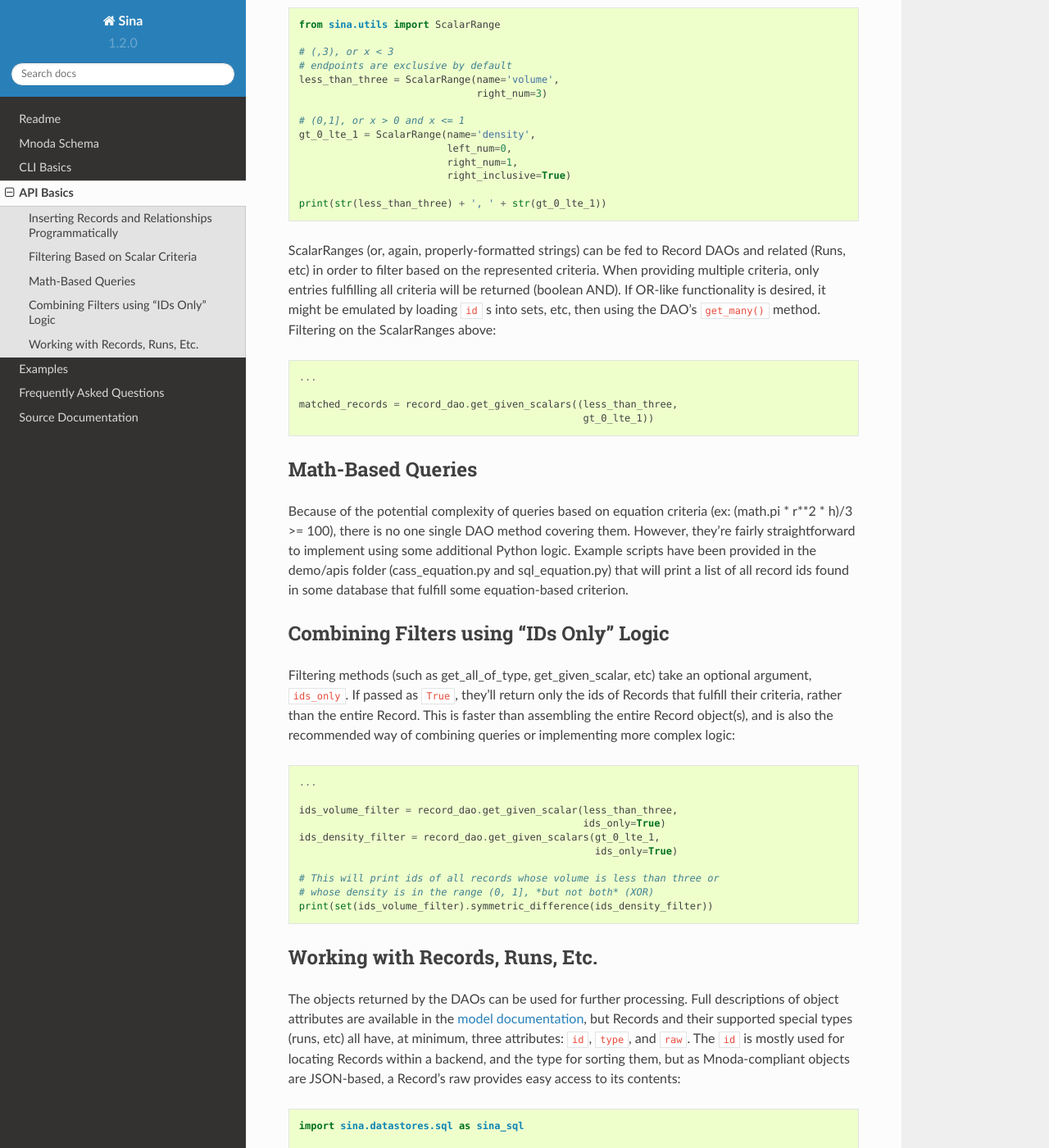
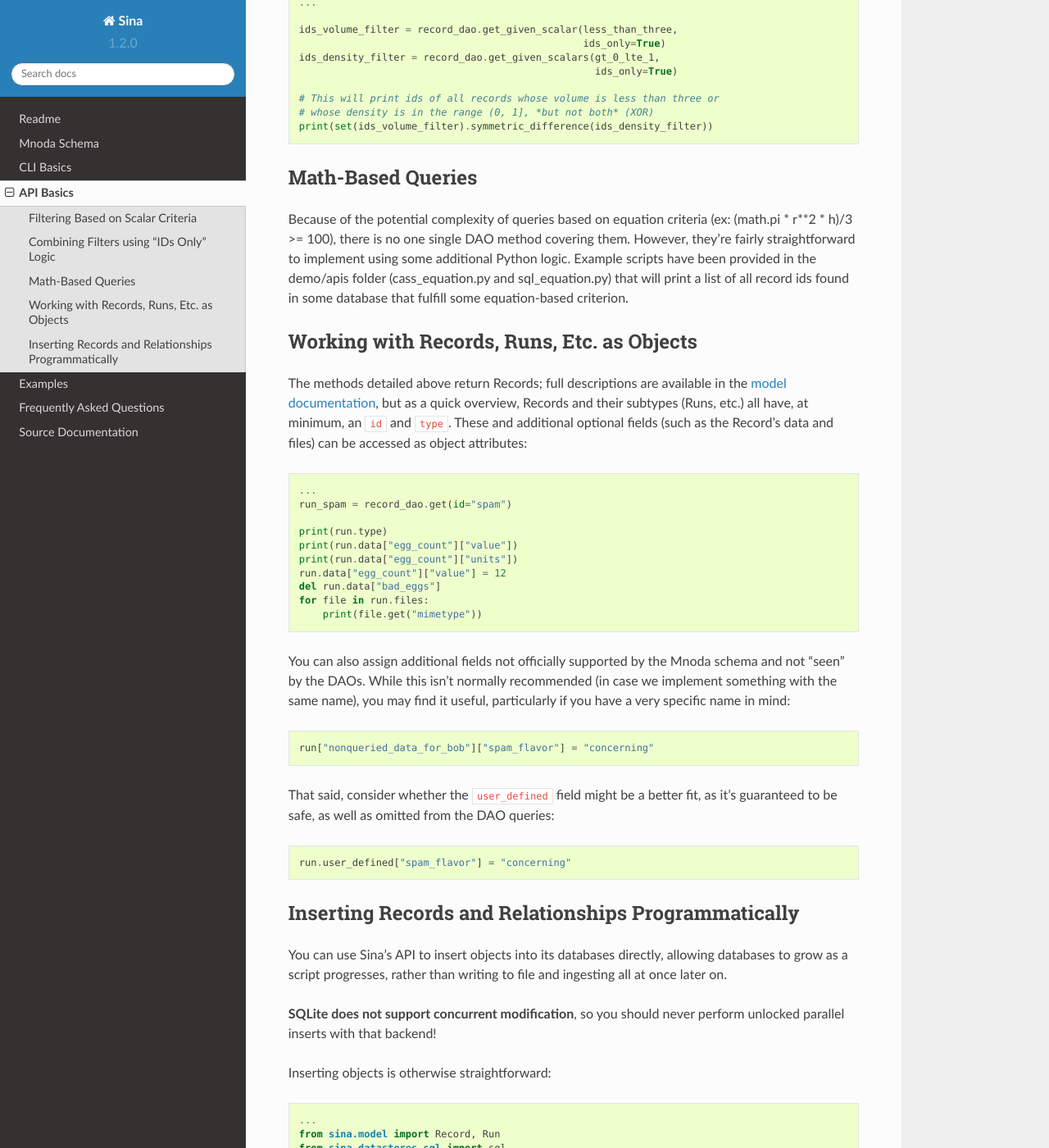
Before and after one commit to LLNL/Sina, a Sphinx documentation site: the page built from docs/source/api_basics.rst, in a window 1280 px wide and 1400 px high, scrolled down 2130 px. Shown: the whole window at 82% size. Built offline with Sphinx 7.4.7 and the Read the Docs theme 2.0.0, drawn with Linux system fonts in a browser that asks for light colours; pages that are not in the unit, such as notebooks, are missing from menus; some of the changed text lies outside the part shown.

Commit message:
SIBO-478: Add documentation for accessing data as dict

```diff
--- a/docs/source/api_basics.rst
+++ b/docs/source/api_basics.rst
@@ -1,25 +1,23 @@
+.. _api-basics:
+
 API Basics
 ==========
 
 The Sina API is organized around Records and Relationships. A Record is
 a piece of data conforming to the Mnoda JSON schema. It typically represents
-something like a run, msub, or experiment. For examples, please see the
-`Confluence page <https://lc.llnl.gov/confluence/display/SIBO/Mnoda/>`_.
+something like a run, msub, or experiment (for examples, please see
+the :ref:`mnoda`). Relationships (also documented in the schema) represent
+the links between Records, such as which msub submitted which job.
 
-While a Record can represent anything, there are specific types of Records
-(such as Runs) that support special, additional queries. Any Record with a
-:code:`type` equal to one of these types will be sorted somewhat differently
-to allow for these special queries. To see what special types are available, please see the
-`DAO documentation <generated_docs/sina.dao.html>`__
-
-
-A Relationship is a triple of subject, predicate, and object, describing how
-Records are related. For example, experiment_1 (subject) contains (predicate) run_24 (object).
-
+While a Record can represent anything, there are special types of Records,
+such as runs, that support additional queries. Any Record with a :code:`type`
+equal to the name of a special type will be sorted somewhat differently
+to allow for these queries. To see what types are available, please see the
+`Model documentation <generated_docs/sina.model.html>`__
 
 The API itself makes use of DAOs to streamline accessing data independently
 of the backend. There's one "factory" object per supported backend, and this
-factory can be used to create the DAOs used to interact with Records, specific
+factory can be used to create the DAOs used to interact with Records, special
 Record types, and Relationships. For a simple demonstration::
 
   import sina.datastores.sql as sina_sql
@@ -28,13 +26,12 @@ Record types, and Relationships. For a simple demonstration::
   record_dao = factory.createRecordDAO()
   all_sruns = record_dao.get_all_of_type("srun")
 
-This would set all_sruns to a list of all the records contained in
+This would set :code:`all_sruns` to a list of all the records contained in
 :code:`somefile.sqlite` with :code:`"type": "srun"`. The DAOs and factories
 provide a layer of abstraction that allows you to easily pass information
 between supported backends::
 
   ...
-  all_sruns = record_dao.get_all_of_type("srun")
 
   import sina.datastores.cass as sina_cass
 
@@ -47,62 +44,25 @@ records from :code:`somefile.sqlite` (assuming that :code:`sruns_only` was previ
 empty). Of course, this can also be used for passing between backends of
 the same type, such as creating a new sqlite file containing a subset of a
 larger one, ex: all the records with :code:`"type": "run"` with a scalar "volume" greater
-than 400. For examples of all the filters present, please see the
+than 400.
+
+The remainder of this page will detail the basics of using these DAOs to
+interact with Records and Relationships. It only covers a subset; for
+documentation of all the methods available to each DAO, please see the
 `DAO documentation <generated_docs/sina.dao.html>`__.
-
-
-Inserting Records and Relationships Programmatically
-~~~~~~~~~~~~~~~~~~~~~~~~~~~~~~~~~~~~~~~~~~~~~~~~~~~~
-
-You can use Sina's API to insert objects into its databases directly, allowing
-databases to grow as a script progresses, rather than writing to file and
-ingesting all at once later on.
-
-**SQLite does not support concurrent modification**, so you should never
-perform parallel inserts with that backend!
-
-Inserting objects is otherwise straightforward::
-
-  ...
-  from sina.model import Record, Run
-  from sina.datastores.sql import sql
-
-  factory = sql.DAOFactory(db_path='path_to_sqlite_file')
-
-  my_record = Record(id="some_id",
-                     type="some_type",
-                     data=[{"name":"foo", "value": 12}],
-                     files=[{"uri":"bar/baz.qux", "tags":["output"]}])
-
-  my_other_record = Record("another_id", "some_type")
-  record_dao = factory.createRecordDAO()
-  record_dao.insert_many([my_record, my_other_record])
-
-  my_run = Run(id="some_run_id",
-               application="some_application",
-               user="John Doe",
-               data=[{"name":"oof", "value": 21}],
-               files=[{"uri":"bar/baz.qux"}])
-
-  run_dao = factory.createRunDAO()
-  run_dao.insert(my_run)
-
-Note that the (sub)type of Record is important--use the right constructor and
-DAO or, if you won't know the type in advance, consider using the CLI
-importer.
 
 
 Filtering Based on Scalar Criteria
 ~~~~~~~~~~~~~~~~~~~~~~~~~~~~~~~~~~
 
-Records can also be selected based on the scalars they contain. A Record "contains"
-a scalar if the scalar is both named in its data list and assigned a numerical value.
-For example, :code:`"data": ["volume":1.2]` describes a scalar.
-:code:`"data": ["version":"1.2"]` does not. Scalar criteria can be described
-using either strings (see the `CLI query examples <cli_examples.html#query>`__)
+Records can be selected based on the scalar data they contain. Anything in a
+Record's data dictionary (ex: :code:`my_rec.data["volume"]`) with a numeric value
+is a scalar. If the value of volume is 1.2, it's a scalar; if it's "1.2", it
+isn't. Scalar criteria can be described using either strings
+(see the `CLI query examples <cli_examples.html#query>`__)
 or ScalarRanges, which are provided/documented in
 `sina.utils <generated_docs/sina.utils.html>`__. In short, a ScalarRange represents
-a basic mathematical interval, such as (0,1] or (,3), with two endpoints and
+an interval, such as (0,1] or (,3), with two endpoints and
 inclusive/exclusive designators for each. Infinite endpoints are indicated by
 leaving the endpoint unspecified, or equivalently specifying it as None.::
 
@@ -124,26 +84,13 @@ leaving the endpoint unspecified, or equivalently specifying it as None.::
 ScalarRanges (or, again, properly-formatted strings) can be fed to Record DAOs
 and related (Runs, etc) in order to filter based on the represented criteria.
 When providing multiple criteria, only entries fulfilling all criteria will be
-returned (boolean AND). If OR-like functionality is desired, it might be
-emulated by loading :code:`id` s into sets, etc, then using the DAO's
-:code:`get_many()` method. Filtering on the ScalarRanges above::
+returned (boolean AND). If OR-like functionality is desired, see the next
+section. Filtering on the ScalarRanges above::
 
   ...
 
   matched_records = record_dao.get_given_scalars((less_than_three,
                                                   gt_0_lte_1))
-
-
-Math-Based Queries
-~~~~~~~~~~~~~~~~~~
-
-Because of the potential complexity of queries based on equation criteria
-(ex: (math.pi * r**2 * h)/3 >= 100), there is no one single DAO
-method covering them. However, they're fairly straightforward to implement
-using some additional Python logic. Example scripts have been provided in the
-demo/apis folder (cass_equation.py and sql_equation.py) that will print a
-list of all record ids found in some database that fulfill some equation-based
-criterion.
 
 
 Combining Filters using "IDs Only" Logic
@@ -167,45 +114,92 @@ the recommended way of combining queries or implementing more complex logic::
   print(set(ids_volume_filter).symmetric_difference(ids_density_filter))
 
 
-Working with Records, Runs, Etc.
-~~~~~~~~~~~~~~~~~~~~~~~~~~~~~~~~
+Math-Based Queries
+~~~~~~~~~~~~~~~~~~
 
-The objects returned by the DAOs can be used for further processing. Full
-descriptions of object attributes are available in the
-`model documentation <generated_docs/sina.model.html>`__, but Records and their
-supported special types (runs, etc) all have, at minimum, three attributes:
-:code:`id`, :code:`type`, and :code:`raw`. The :code:`id` is mostly used for
-locating Records within a backend, and the type for sorting them, but as
-Mnoda-compliant objects are JSON-based, a Record's raw provides easy access
-to its contents::
+Because of the potential complexity of queries based on equation criteria
+(ex: (math.pi * r**2 * h)/3 >= 100), there is no one single DAO
+method covering them. However, they're fairly straightforward to implement
+using some additional Python logic. Example scripts have been provided in the
+demo/apis folder (cass_equation.py and sql_equation.py) that will print a
+list of all record ids found in some database that fulfill some equation-based
+criterion.
 
-  import sina.datastores.sql as sina_sql
 
-  # First, we get all Records associated with a document of interest
-  factory = sina_sql.DAOFactory(db_path="somefile.sqlite")
+Working with Records, Runs, Etc. as Objects
+~~~~~~~~~~~~~~~~~~~~~~~~~~~~~~~~~~~~~~~~~~~
+
+The methods detailed above return Records; full descriptions are available in
+the `model documentation <generated_docs/sina.model.html>`__, but
+as a quick overview, Records and their subtypes (Runs, etc.) all
+have, at minimum, an :code:`id` and :code:`type`. These and
+additional optional fields (such as the Record's data and files) can be
+accessed as object attributes::
+
+ ...
+ run_spam = record_dao.get(id="spam")
+
+ print(run.type)
+ print(run.data["egg_count"]["value"])
+ print(run.data["egg_count"]["units"])
+ run.data["egg_count"]["value"] = 12
+ del run.data["bad_eggs"]
+ for file in run.files:
+     print(file.get("mimetype"))
+
+You can also assign additional fields not officially supported by the Mnoda
+schema and not "seen" by the DAOs. While this isn't normally recommended (in
+case we implement something with the same name), you may find it useful,
+particularly if you have a very specific name in mind::
+
+ run["nonqueried_data_for_bob"]["spam_flavor"] = "concerning"
+
+That said, consider whether the :code:`user_defined` field might be a better fit,
+as it's guaranteed to be safe, as well as omitted from the DAO queries::
+
+ run.user_defined["spam_flavor"] = "concerning"
+
+
+Inserting Records and Relationships Programmatically
+~~~~~~~~~~~~~~~~~~~~~~~~~~~~~~~~~~~~~~~~~~~~~~~~~~~~
+
+You can use Sina's API to insert objects into its databases directly, allowing
+databases to grow as a script progresses, rather than writing to file and
+ingesting all at once later on.
+
+**SQLite does not support concurrent modification**, so you should never
+perform unlocked parallel inserts with that backend!
+
+Inserting objects is otherwise straightforward::
+
+  ...
+  from sina.model import Record, Run
+  from sina.datastores.sql import sql
+
+  factory = sql.DAOFactory(db_path='path_to_sqlite_file')
+
+  start_val = 12
+  my_record = Record(id="some_id",
+                     type="some_type",
+                     data={"start_val": {"value": start_val}},
+                     files=[{"uri": "bar/baz.qux", "tags": ["output"]}])
+
+  my_record.data["return_time"] = {"value": my_func(start_val),
+                                   "units": "ms"}
+
+  my_other_record = Record("another_id", "some_type")
   record_dao = factory.createRecordDAO()
-  doc_records = record_dao.get_given_document_uri("results/final_graph.%")
+  record_dao.insert_many([my_record, my_other_record])
 
-  import json
+  my_run = Run(id="some_run_id",
+               application="some_application",
+               user="John Doe",
+               data={"oof": {"value": 21}},
+               files=[{"uri":"bar/baz.qux"}])
 
-  # Then, we can extract specific fields from those records
-  for record in doc_records:
-    print(record.raw.get("graph_author"))
+  run_dao = factory.createRunDAO()
+  run_dao.insert(my_run)
 
-This snippet would find all Records in :code:`somefile.sqlite` that have some
-file of interest mentioned in their file list. Note the use of :code:`%` as
-a wildcard character--this would return Records associated with
-"results/final_graph.png", "results/final_graph.gif", etc. Once we have our
-list of Records, we have direct access to all information through the raw
-attribute. Here, we use it to print a special toplevel field ("graph_author")
-that the Mnoda schema wouldn't recognize. Of course, this can be used for much
-more, such as editing Records and then inserting them into a new, "clean"
-database, providing specific scalar sets to other applications, etc. For common
-cases, such as accessing all files belonging to a Record, there are convenience
-methods::
-
-  print(record_dao.get_files("my_record_id"))
-
-This snippet would print a list of files associated with the record whose
-:code:`id="my_record_id"` For a full list of convenience methods,
-please see the `DAO documentation <generated_docs/sina.dao.html>`__.
+Note that the (sub)type of Record is important--use the right constructor and
+DAO or, if you won't know the type in advance, consider using the CLI
+importer.
--- a/docs/source/mnoda.rst
+++ b/docs/source/mnoda.rst
@@ -1,3 +1,5 @@
+.. _mnoda:
+
 Mnoda Schema
 ============
 
@@ -74,8 +76,8 @@ A more fleshed-out example, with field descriptions:
 Relationships
 -------------
 
-Every Relationship involves exactly three things: a :code:`subject`, a :code:`predicate`, and
-an :code:`object`. Together, they form a statement about the relation between
+Every Relationship is a triple involving exactly three things: a :code:`subject`,
+a :code:`predicate`, and an :code:`object`. Together, they form a statement about the relation between
 :code:`subject` and :code:`object`. For example, in the phrase "Alice knows Bob", "Alice" is
 the :code:`subject`, "knows" is the :code:`predicate`, and "Bob" is the :code:`object`. Other examples:
 
```
